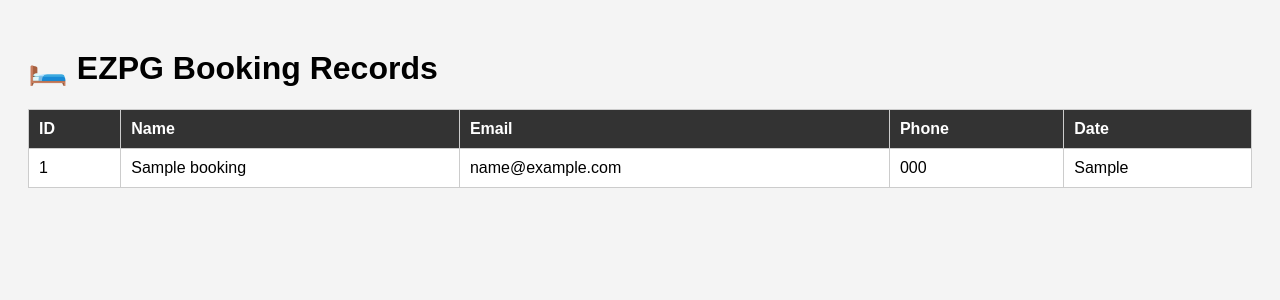
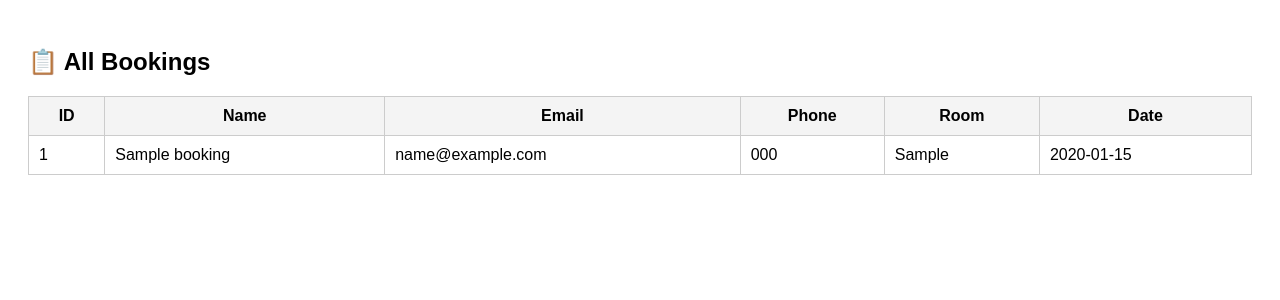
Before and after one commit to aymnsk/ezpg-backend, a Flask app: page /admin in a window 1280 px wide. Shown: the top 300 px of the page. Run offline with Flask 3, Linux system fonts and the light colour scheme; tables that the repository leaves empty hold one stand-in row (values such as "Sample post").

Commit message:
Update admin.html

```diff
--- a/templates/admin.html
+++ b/templates/admin.html
@@ -1,40 +1,19 @@
 <!DOCTYPE html>
-<html lang="en">
+<html>
 <head>
-  <meta charset="UTF-8">
-  <title>EZPG Admin Panel</title>
+    <title>EzPG Admin Panel</title>
     <style>
-    body {
-      font-family: sans-serif;
-      padding: 20px;
-      background: #f4f4f4;
-    }
-    table {
-      width: 100%;
-      border-collapse: collapse;
-      background: #fff;
-    }
-    th, td {
-      border: 1px solid #ccc;
-      padding: 10px;
-      text-align: left;
-    }
-    th {
-      background: #333;
-      color: #fff;
-    }
+        body { font-family: sans-serif; padding: 20px; }
+        table { border-collapse: collapse; width: 100%; }
+        th, td { padding: 10px; border: 1px solid #ccc; }
+        th { background: #f4f4f4; }
     </style>
 </head>
 <body>
-  <h1>🛏️ EZPG Booking Records</h1>
-  {% if bookings %}
+    <h2>📋 All Bookings</h2>
     <table>
         <tr>
-        <th>ID</th>
-        <th>Name</th>
-        <th>Email</th>
-        <th>Phone</th>
-        <th>Date</th>
+            <th>ID</th><th>Name</th><th>Email</th><th>Phone</th><th>Room</th><th>Date</th>
         </tr>
         {% for b in bookings %}
         <tr>
@@ -43,11 +22,9 @@
             <td>{{ b[2] }}</td>
             <td>{{ b[3] }}</td>
             <td>{{ b[4] }}</td>
+            <td>{{ b[5] }}</td>
         </tr>
         {% endfor %}
     </table>
-  {% else %}
-    <p>No bookings yet.</p>
-  {% endif %}
 </body>
 </html>
```
Lines whose indentation alone changed are shown as unchanged.
